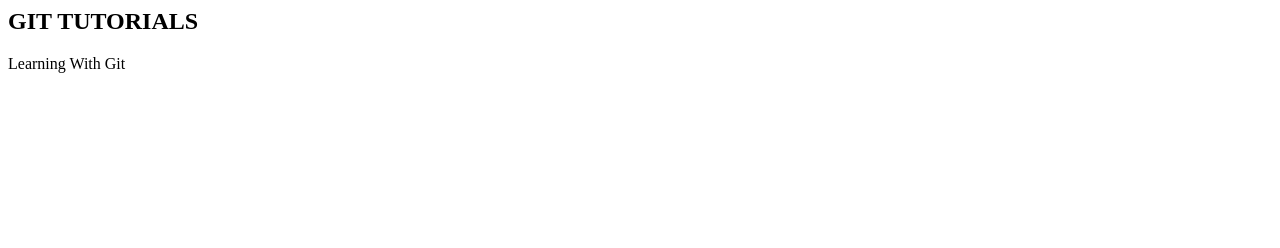
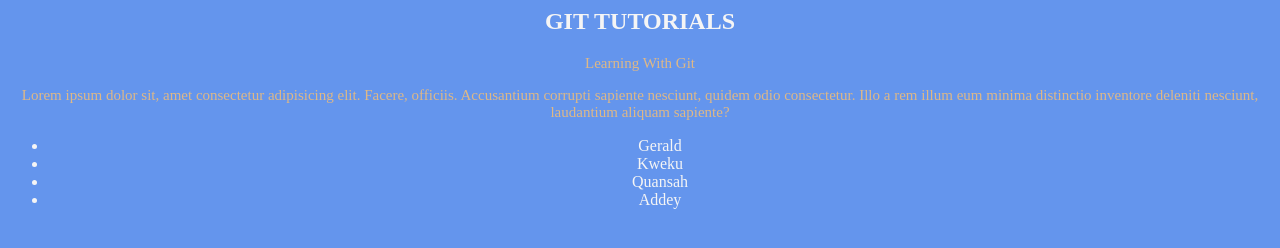
Before and after one commit to geraldaddey/git-one, a plain HTML site: page index.html in a window 1280 px wide. Drawn offline with Linux system fonts and the light colour scheme.

Commit message:
added styles and classes

```diff
--- a/index.html
+++ b/index.html
@@ -3,11 +3,26 @@
     <meta charset="UTF-8" />
     <meta http-equiv="X-UA-Compatible" content="IE=edge" />
     <meta name="viewport" content="width=device-width, initial-scale=1.0" />
-    <title>Document</title>
+    <title>GIT</title>
+    <link rel="stylesheet" href="styles.css" />
   </head>
-  <body>
-    <h2>GIT TUTORIALS</h2>
+  <body style="text-align: center">
+    <h2 class="textstyles">GIT TUTORIALS</h2>
 
-    <p>Learning With Git</p>
+    <p class="container">Learning With Git</p>
+
+    <p class="container">
+      Lorem ipsum dolor sit, amet consectetur adipisicing elit. Facere,
+      officiis. Accusantium corrupti sapiente nesciunt, quidem odio consectetur.
+      Illo a rem illum eum minima distinctio inventore deleniti nesciunt,
+      laudantium aliquam sapiente?
+    </p>
+
+    <ul class="textstyles">
+      <li>Gerald</li>
+      <li>Kweku</li>
+      <li>Quansah</li>
+      <li>Addey</li>
+    </ul>
   </body>
 </html>
--- a/styles.css
+++ b/styles.css
@@ -1,3 +1,14 @@
 body {
   background-color: cornflowerblue;
 }
+
+.container {
+  font-family: outfit;
+  color: burlywood;
+  font-size: 15px;
+  text-align: center;
+}
+
+.textstyles {
+  color: whitesmoke;
+}
```
